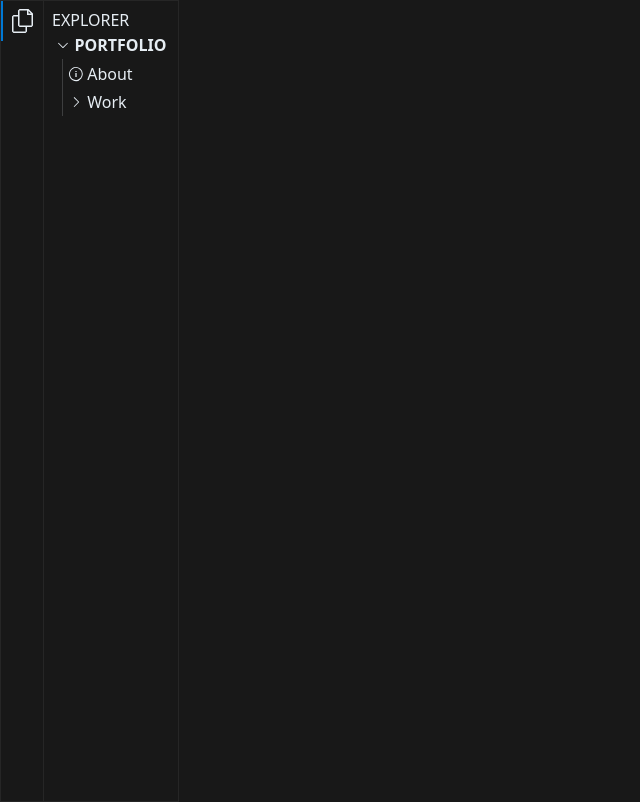
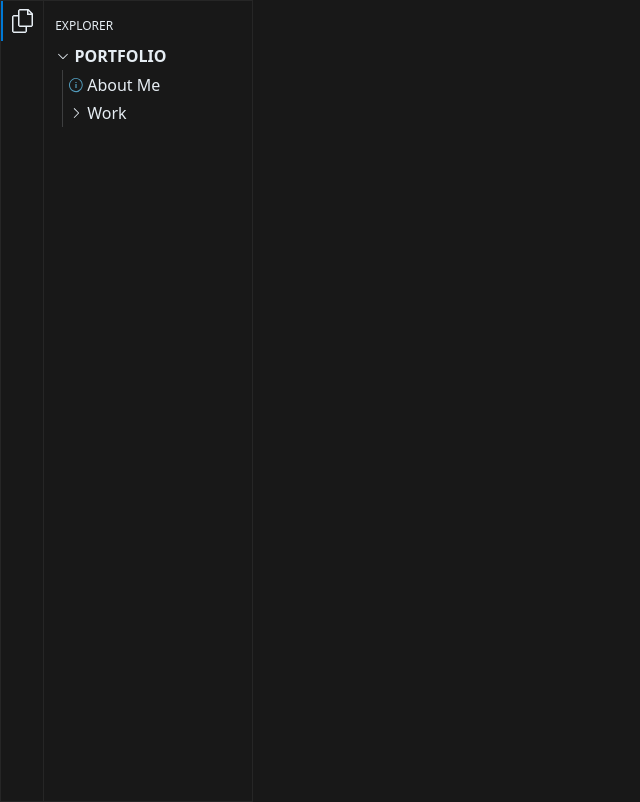
Before and after one commit to vipul-gujare/portfolio-react, a React (Vite) app: page / in a window 1280 px wide. Shown: the whole page, without its empty margins (0-640 px from the left). Built offline with nearby package versions, Linux system fonts and the light colour scheme.

Commit message:
Minor refactor

```diff
--- a/src/components/hamburger-menu/HamburgerMenu.tsx
+++ b/src/components/hamburger-menu/HamburgerMenu.tsx
@@ -1,7 +1,28 @@
 import { Colors } from "../../constants";
 import { Dropdown } from "./Dropdown";
+import { IDropdownItem } from "./DropdownItem";
+import { CloudIcon } from "./assets/CloudIcon";
 import { ExplorerIcon } from "./assets/ExplorerIcon";
 import { InfoIcon } from "./assets/InfoIcon";
+import { MobileIcon } from "./assets/MobileIcon";
+
+const Work: IDropdownItem = {
+  title: "Work",
+  items: [
+    {
+      title: "Tim Hortons",
+      icon: <MobileIcon fill={Colors.ICON_BLUE} />,
+    },
+    {
+      title: "NPH Technologies",
+      icon: <CloudIcon fill={Colors.ICON_BLUE} />,
+    },
+    {
+      title: "Zeus Learning",
+      icon: <CloudIcon fill={Colors.ICON_BLUE} />,
+    },
+  ],
+};
 
 export const HamburgerMenu = () => {
   return (
@@ -36,9 +57,18 @@ export const HamburgerMenu = () => {
           borderStyle: "solid",
           padding: "0.5rem",
           flexDirection: "column",
+          width: "15vw",
         }}
       >
-        <div style={{ textTransform: "uppercase" }}>Explorer</div>
+        <div
+          style={{
+            textTransform: "uppercase",
+            fontSize: "0.75rem",
+            padding: "0.5rem 0.2rem",
+          }}
+        >
+          Explorer
+        </div>
         <Dropdown
           items={[
             {
@@ -46,26 +76,10 @@ export const HamburgerMenu = () => {
               initialIsOpen: true,
               items: [
                 {
-                  title: "About",
-                  icon: <InfoIcon fill={Colors.TEXT_LIGHT_ACTIVE} />,
+                  title: "About Me",
+                  icon: <InfoIcon fill={Colors.ICON_BLUE} />,
                 },
-                {
-                  title: "Work",
-                  items: [
-                    {
-                      title: "Tim Hortons",
-                      icon: <InfoIcon fill={Colors.TEXT_LIGHT_ACTIVE} />,
-                    },
-                    {
-                      title: "NPH Technologies",
-                      icon: <InfoIcon fill={Colors.TEXT_LIGHT_ACTIVE} />,
-                    },
-                    {
-                      title: "Zeus Learning",
-                      icon: <InfoIcon fill={Colors.TEXT_LIGHT_ACTIVE} />,
-                    },
-                  ],
-                },
+                { ...Work },
               ],
             },
           ]}
--- a/src/constants.ts
+++ b/src/constants.ts
@@ -1,6 +1,7 @@
 export const Colors = {
   DARK: "#181818",
   ACCENT: "#0078D4",
+  ICON_BLUE: "#519ABA",
   BACKGROUND_LIGHT: "#1F1F1F",
   TEXT_LIGHT_ACTIVE: "#E6EDF3",
   TEXT_LIGHT_INACTIVE: "#868686",
```
